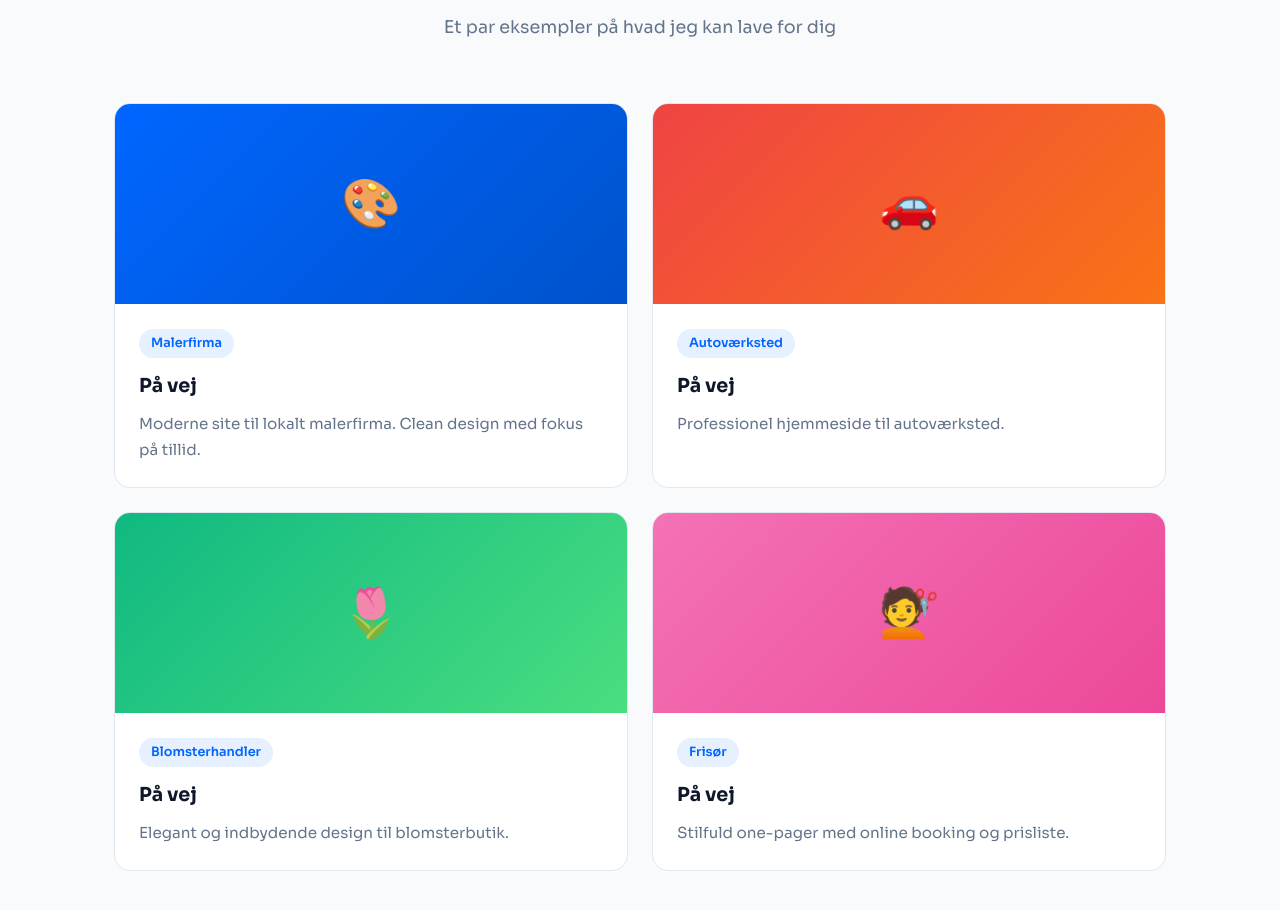
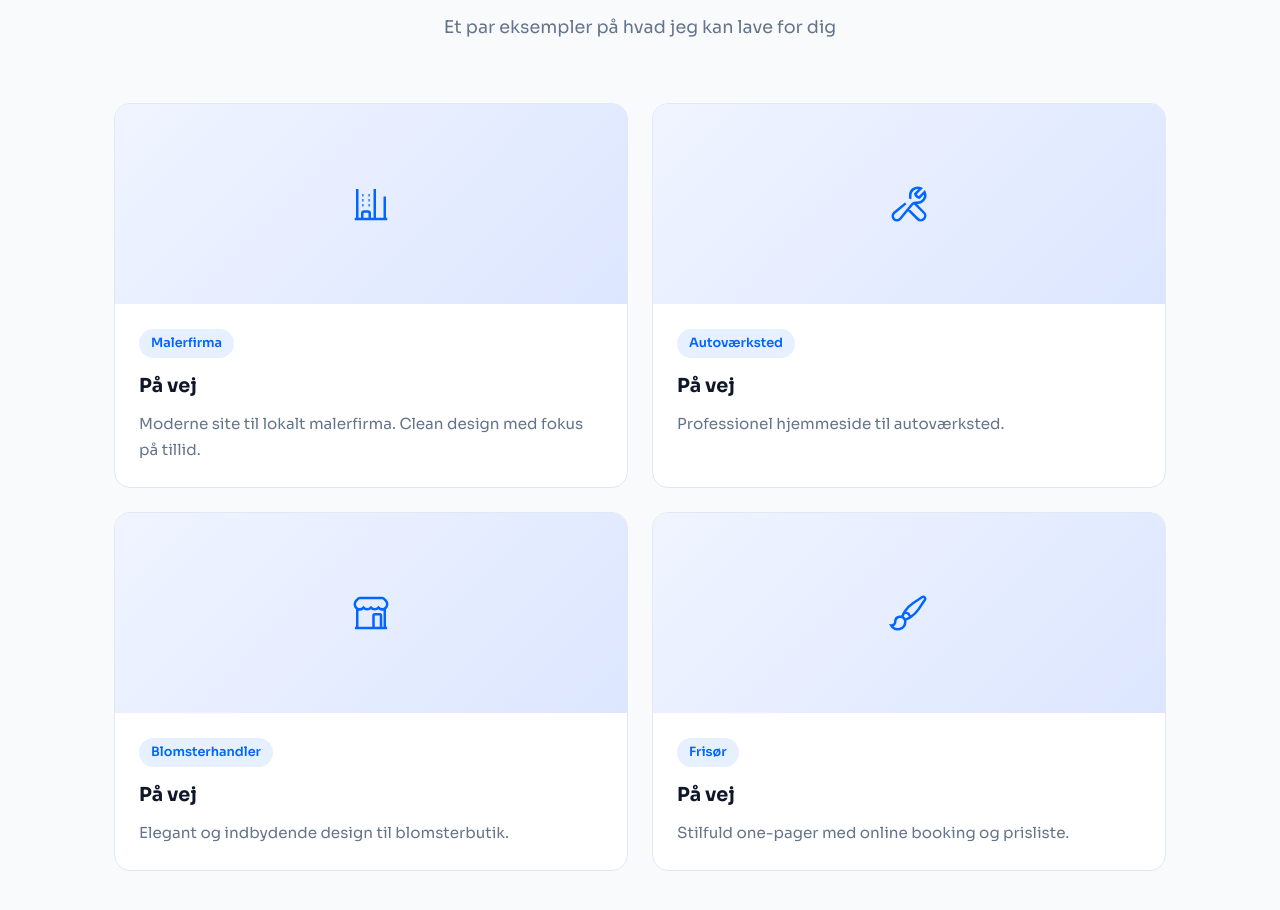
Before and after one commit to anderseske/andersschriver.com, a plain HTML site: page index.html in a window 1280 px wide. Shown: the part 1488-2398 px from the top of the page. Drawn offline with Linux system fonts and the light colour scheme.

Commit message:
Replace emoji cards with clean SVG icons and soft blue gradient

```diff
--- a/index.html
+++ b/index.html
@@ -710,7 +710,9 @@
 
             <div class="work-grid">
                 <div class="work-card">
-                    <div class="work-image">🎨</div>
+                    <div class="work-image" style="background: linear-gradient(135deg, #f0f4ff, #dce6ff);">
+                        <svg width="40" height="40" fill="none" viewBox="0 0 24 24" stroke="#0066ff" stroke-width="1.5"><path d="M2.25 21h19.5m-18-18v18m10.5-18v18m6-13.5V21M6.75 6.75h.75m-.75 3h.75m-.75 3h.75m3-6h.75m-.75 3h.75m-.75 3h.75M6.75 21v-3.375c0-.621.504-1.125 1.125-1.125h2.25c.621 0 1.125.504 1.125 1.125V21"/></svg>
+                    </div>
                     <div class="work-content">
                         <span class="work-tag">Malerfirma</span>
                         <h3>På vej</h3>
@@ -718,7 +720,9 @@
                     </div>
                 </div>
                 <div class="work-card">
-                    <div class="work-image" style="background: linear-gradient(135deg, #ef4444, #f97316);">🚗</div>
+                    <div class="work-image" style="background: linear-gradient(135deg, #f0f4ff, #dce6ff);">
+                        <svg width="40" height="40" fill="none" viewBox="0 0 24 24" stroke="#0066ff" stroke-width="1.5"><path d="M11.42 15.17L17.25 21A2.652 2.652 0 0021 17.25l-5.877-5.877M11.42 15.17l2.496-3.03c.317-.384.74-.626 1.208-.766M11.42 15.17l-4.655 5.653a2.548 2.548 0 11-3.586-3.586l6.837-5.63m5.108-.233c.55-.164 1.163-.188 1.743-.14a4.5 4.5 0 004.486-6.336l-3.276 3.277a3.004 3.004 0 01-2.25-2.25l3.276-3.276a4.5 4.5 0 00-6.336 4.486c.049.58.025 1.193-.14 1.743"/></svg>
+                    </div>
                     <div class="work-content">
                         <span class="work-tag">Autoværksted</span>
                         <h3>På vej</h3>
@@ -726,7 +730,9 @@
                     </div>
                 </div>
                 <div class="work-card">
-                    <div class="work-image" style="background: linear-gradient(135deg, #10b981, #4ade80);">🌷</div>
+                    <div class="work-image" style="background: linear-gradient(135deg, #f0f4ff, #dce6ff);">
+                        <svg width="40" height="40" fill="none" viewBox="0 0 24 24" stroke="#0066ff" stroke-width="1.5"><path d="M13.5 21v-7.5a.75.75 0 01.75-.75h3a.75.75 0 01.75.75V21m-4.5 0H2.36m11.14 0H18m0 0h3.64m-1.39 0V9.349m-16.5 11.65V9.35m0 0a3.001 3.001 0 003.75-.615A2.993 2.993 0 009.75 9.75c.896 0 1.7-.393 2.25-1.016a2.993 2.993 0 002.25 1.016c.896 0 1.7-.393 2.25-1.016a3.001 3.001 0 003.75.614m-16.5 0a3.004 3.004 0 01-.621-4.72L4.318 3.44A1.5 1.5 0 015.378 3h13.243a1.5 1.5 0 011.06.44l1.19 1.189a3 3 0 01-.621 4.72"/></svg>
+                    </div>
                     <div class="work-content">
                         <span class="work-tag">Blomsterhandler</span>
                         <h3>På vej</h3>
@@ -734,7 +740,9 @@
                     </div>
                 </div>
                 <div class="work-card">
-                    <div class="work-image" style="background: linear-gradient(135deg, #f472b6, #ec4899);">💇</div>
+                    <div class="work-image" style="background: linear-gradient(135deg, #f0f4ff, #dce6ff);">
+                        <svg width="40" height="40" fill="none" viewBox="0 0 24 24" stroke="#0066ff" stroke-width="1.5"><path d="M9.53 16.122a3 3 0 00-5.78 1.128 2.25 2.25 0 01-2.4 2.245 4.5 4.5 0 008.4-2.245c0-.399-.078-.78-.22-1.128zm0 0a15.998 15.998 0 003.388-1.62m-5.043-.025a15.994 15.994 0 011.622-3.395m3.42 3.42a15.995 15.995 0 004.764-4.648l3.876-5.814a1.151 1.151 0 00-1.597-1.597L14.146 6.32a15.996 15.996 0 00-4.649 4.763m3.42 3.42a6.776 6.776 0 00-3.42-3.42"/></svg>
+                    </div>
                     <div class="work-content">
                         <span class="work-tag">Frisør</span>
                         <h3>På vej</h3>
```
